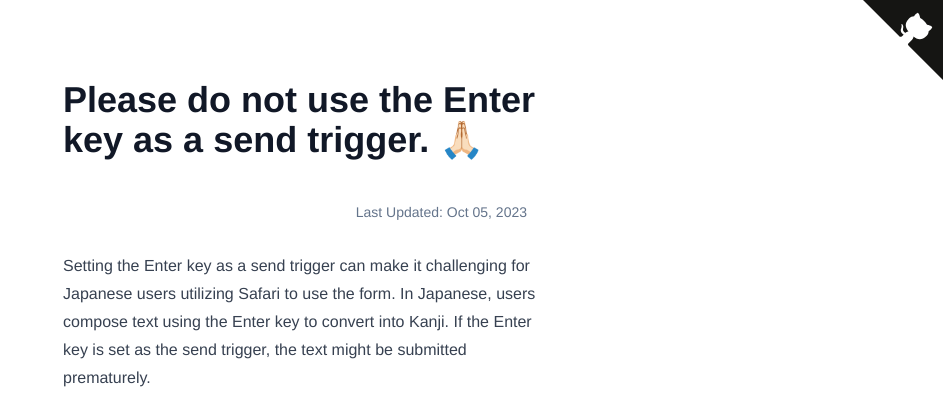
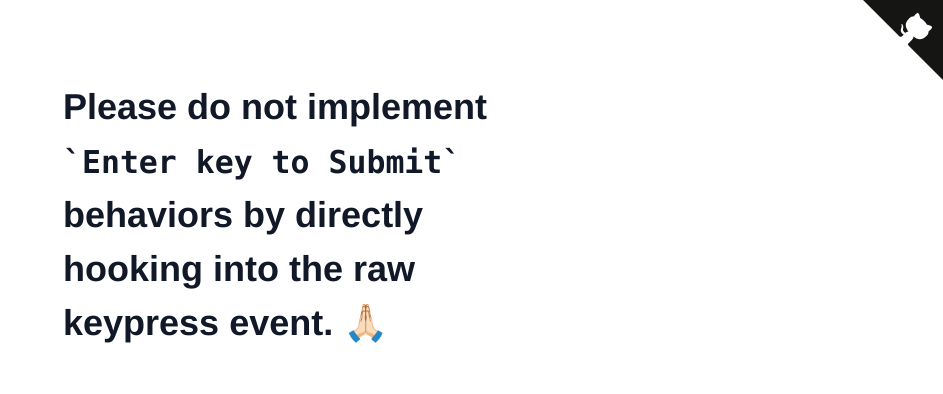
Before and after one commit to dninomiya/form-guide, a Next.js app: page /form-guide/stop-enter-submit in a window 1280 px wide. Shown: the top 394 px of the page, without its empty margins (337-1280 px from the left). Built offline with nearby package versions, Linux system fonts and the light colour scheme.

Commit message:
feat(submit-issue): 見出し変更
ref:
https://x.com/needle/status/1709726541565861965?s=20

```diff
--- a/app/stop-enter-submit/page.tsx
+++ b/app/stop-enter-submit/page.tsx
@@ -29,7 +29,10 @@ export const metadata: Metadata = {
 export default async function Page() {
   return (
     <div className="container max-w-lg mx-auto mt-20 prose">
-      <h1>Please do not use the Enter key as a send trigger. 🙏🏻</h1>
+      <h1 className="leading-normal">
+        Please do not implement <code>Enter key to Submit</code> behaviors by
+        directly hooking into the raw keypress event. 🙏🏻
+      </h1>
       <p className="not-prose text-right text-muted-foreground">
         <Button variant="ghost" asChild>
           <a href={AppConfig.jaEnterKey.historyURL} target="_blank">
```
